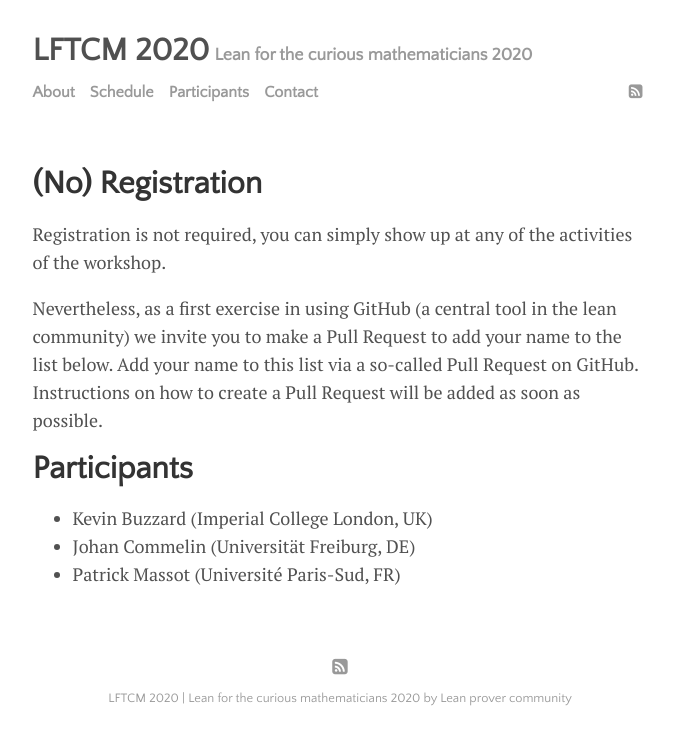
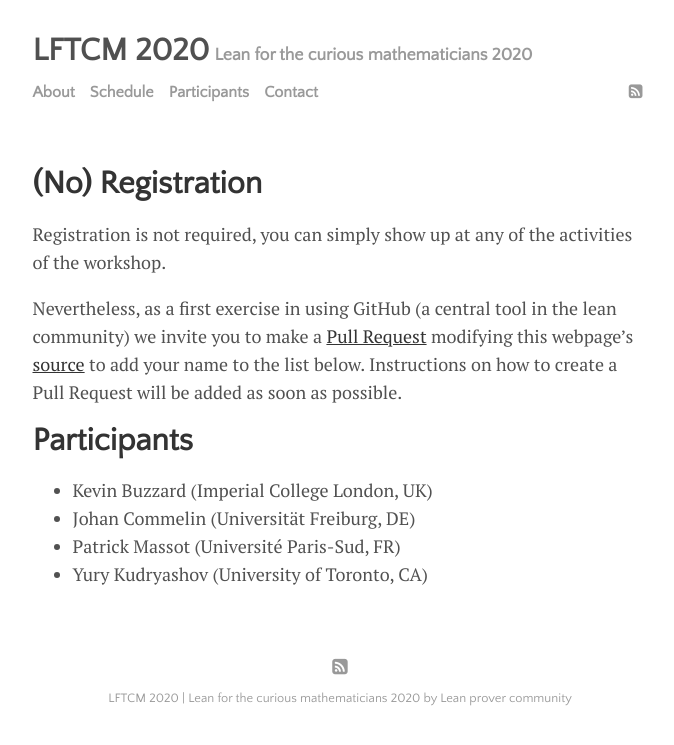
Before and after one commit to leanprover-community/lftcm2020, a Jekyll site: the page built from participants.md, in a window 1280 px wide. Shown: the top 745 px of the page, without its empty margins (300-974 px from the left). Built offline with Jekyll 4.4.1, drawn with Linux system fonts in a browser that asks for light colours.

Commit message:
Add links and myself

```diff
--- a/participants.md
+++ b/participants.md
@@ -10,11 +10,8 @@ image: mountains.jpg
 Registration is not required,
 you can simply show up at any of the activities of the workshop.
 
-Nevertheless, as a first exercise in using GitHub
-(a central tool in the lean community)
-we invite you to make a Pull Request
-to add your name to the list below.
-Add your name to this list via a so-called Pull Request on GitHub.
+Nevertheless, as a first exercise in using GitHub (a central tool in the lean community)
+we invite you to make a [Pull Request](https://help.github.com/en/github/collaborating-with-issues-and-pull-requests/about-pull-requests) modifying this webpage's [source](https://github.com/leanprover-community/lftcm2020/edit/master/participants.md) to add your name to the list below.
 Instructions on how to create a Pull Request will be added as soon as possible.
 
 # Participants
@@ -22,3 +19,4 @@ Instructions on how to create a Pull Request will be added as soon as possible.
 * Kevin Buzzard (Imperial College London, UK)
 * Johan Commelin (Universität Freiburg, DE)
 * Patrick Massot (Université Paris-Sud, FR)
+* Yury Kudryashov (University of Toronto, CA)
```
